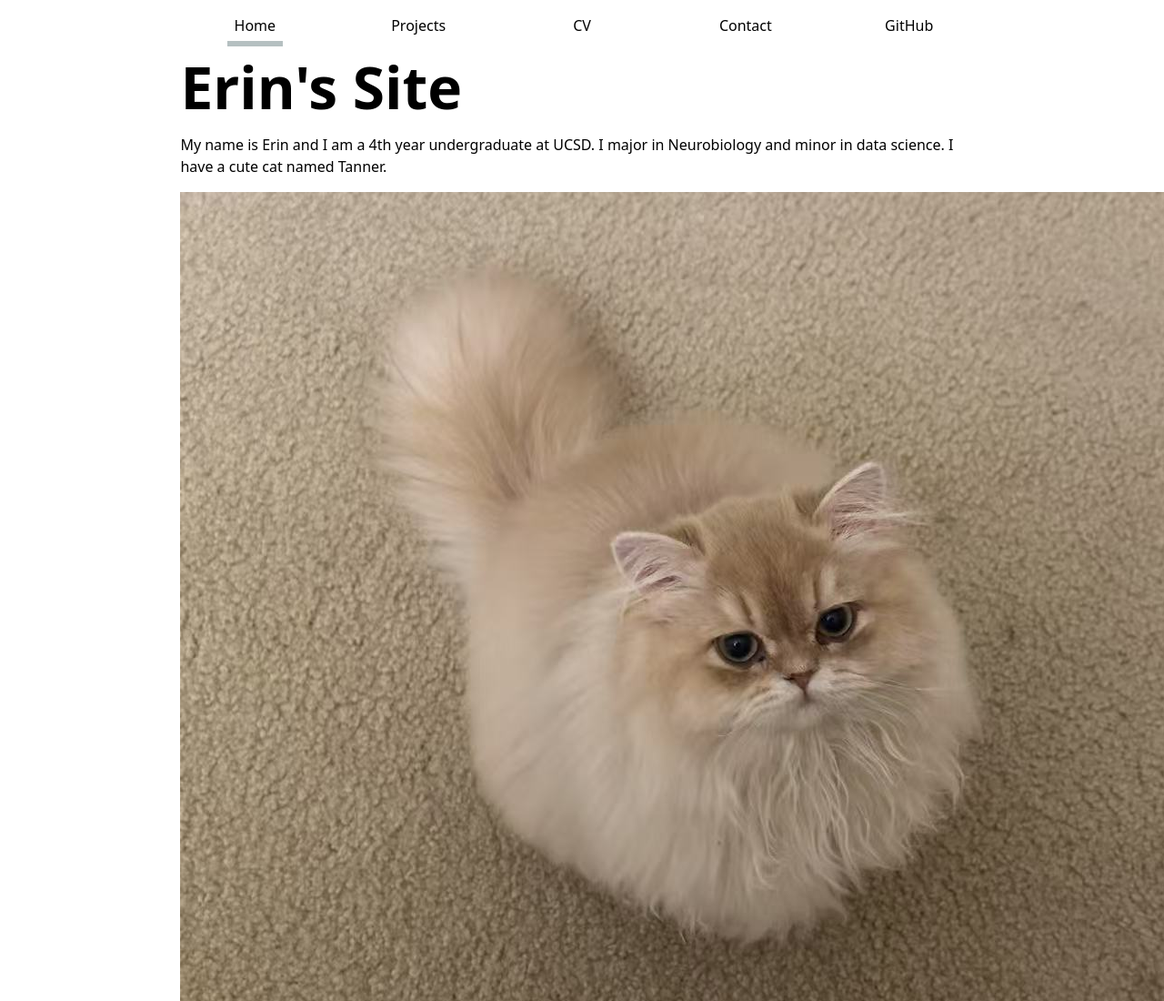
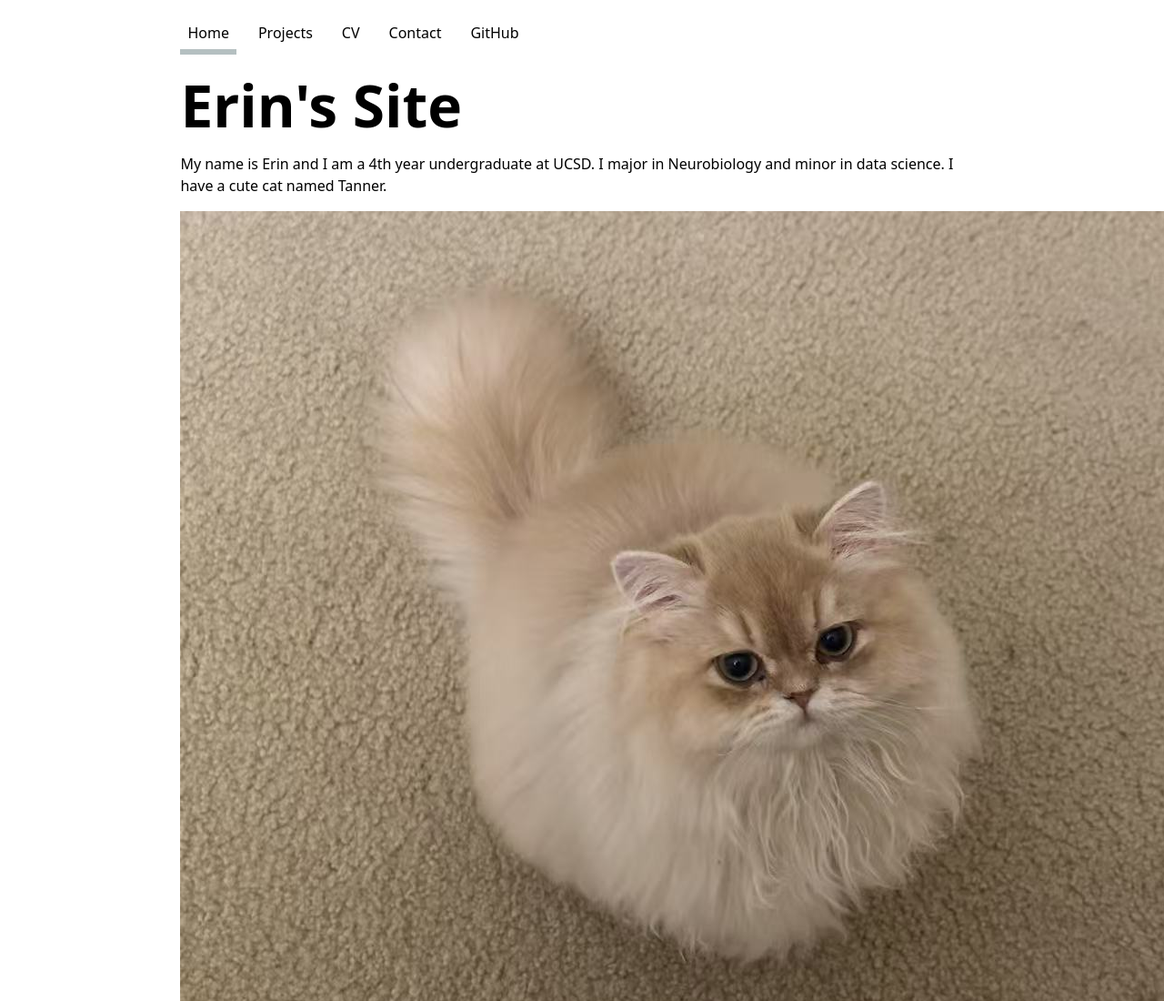
Before and after one commit to wel055/portfolio, a plain HTML site: page index.html in a window 1280 px wide. Shown: the top 1100 px of the page at 91% size. Drawn offline with Linux system fonts and the light colour scheme.

Commit message:
Updated global.cs

```diff
--- a/global.js
+++ b/global.js
@@ -24,3 +24,50 @@ const currentLink = navLinks.find(a =>
 
 /* 4. Add the highlight class (only if a match was found) */
 currentLink?.classList.add("current");
+
+/* 1. Site pages (add / edit as needed) */
+const pages = [
+    { url: "",            title: "Home"     },
+    { url: "projects/",   title: "Projects" },
+    { url: "cv/",         title: "CV"       },
+    { url: "contact/",    title: "Contact"  },
+    { url: "https://github.com/YourGitHubUsername", title: "GitHub" }
+  ];
+
+  /* 2. Detect whether we’re on localhost or GitHub Pages ⇒ set BASE_PATH */
+  const BASE_PATH =
+    location.hostname === "localhost" || location.hostname === "127.0.0.1"
+      ? "/"                              // local dev
+      : "/portfolio/";                   // repo name on GitHub Pages
+
+  /* 3. Helper to normalise “/” vs “/index.html” */
+  const norm = p => p.replace(/\/index\.html$/i, "/").replace(/\/+$/, "/");
+
+  /* 4. Create <nav> and insert it at the very top of <body> */
+  const nav = document.createElement("nav");
+  document.body.prepend(nav);
+
+  /* 5. Build links */
+  for (const { url: rawURL, title } of pages) {
+    /* If the URL is relative, prepend BASE_PATH */
+    const url = rawURL.startsWith("http") ? rawURL : BASE_PATH + rawURL;
+
+    const a = document.createElement("a");
+    a.href = url;
+    a.textContent = title;
+
+    /* Open external links in a new tab */
+    if (a.host !== location.host) a.target = "_blank";
+
+    /* Highlight the current page link */
+    if (a.host === location.host && norm(new URL(a.href).pathname) === norm(location.pathname)) {
+      a.classList.add("current");
+    }
+
+    nav.append(a);
+  }
+
+  /* 6. (Optional) minimal styling so links don’t stick together
+        – remove if you already have nav styles in CSS            */
+  nav.style.display = "flex";
+  nav.style.gap = "1rem";
```
Also changed, not shown: contact/index.html (+2 -2 lines), cv/index.html (+2 -2 lines), index.html (+2 -4 lines), projects/index.html (+2 -0 lines).
